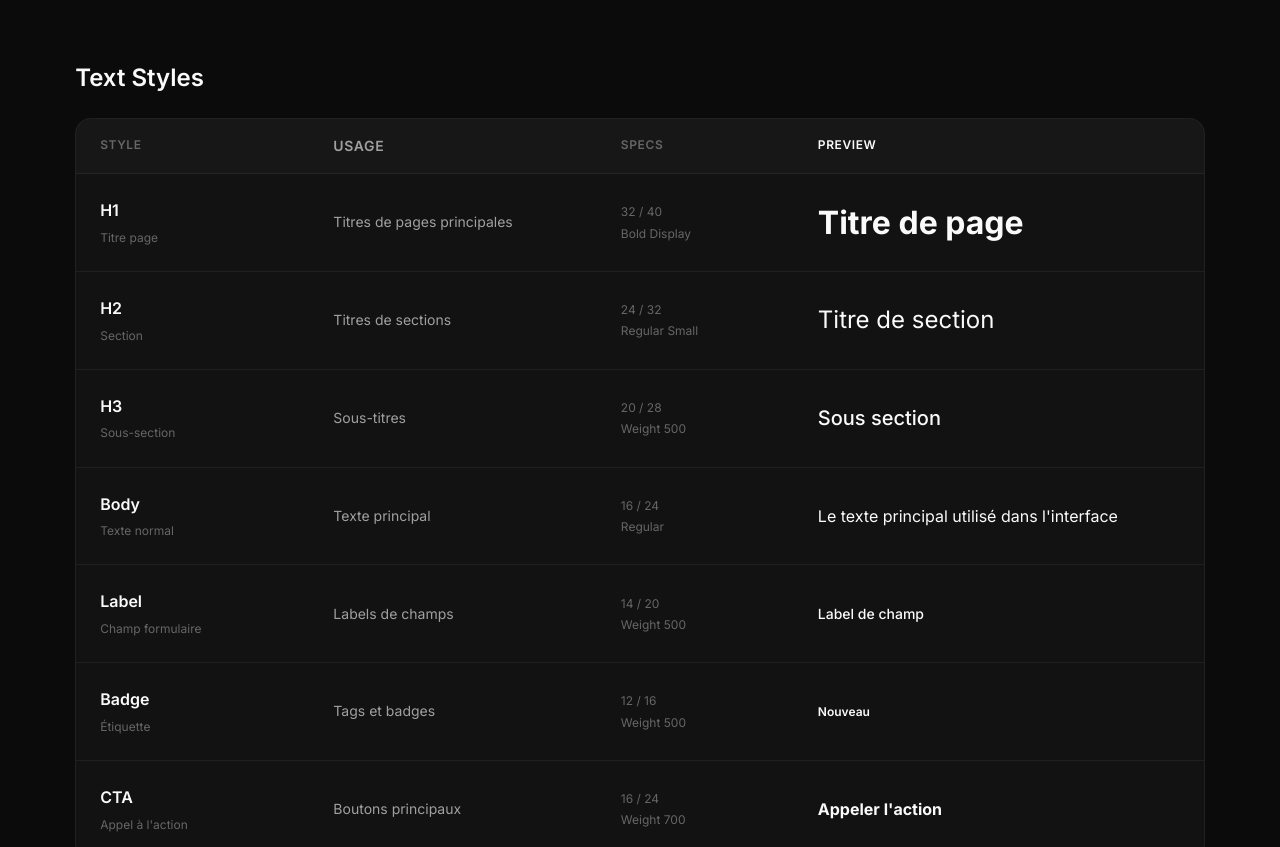
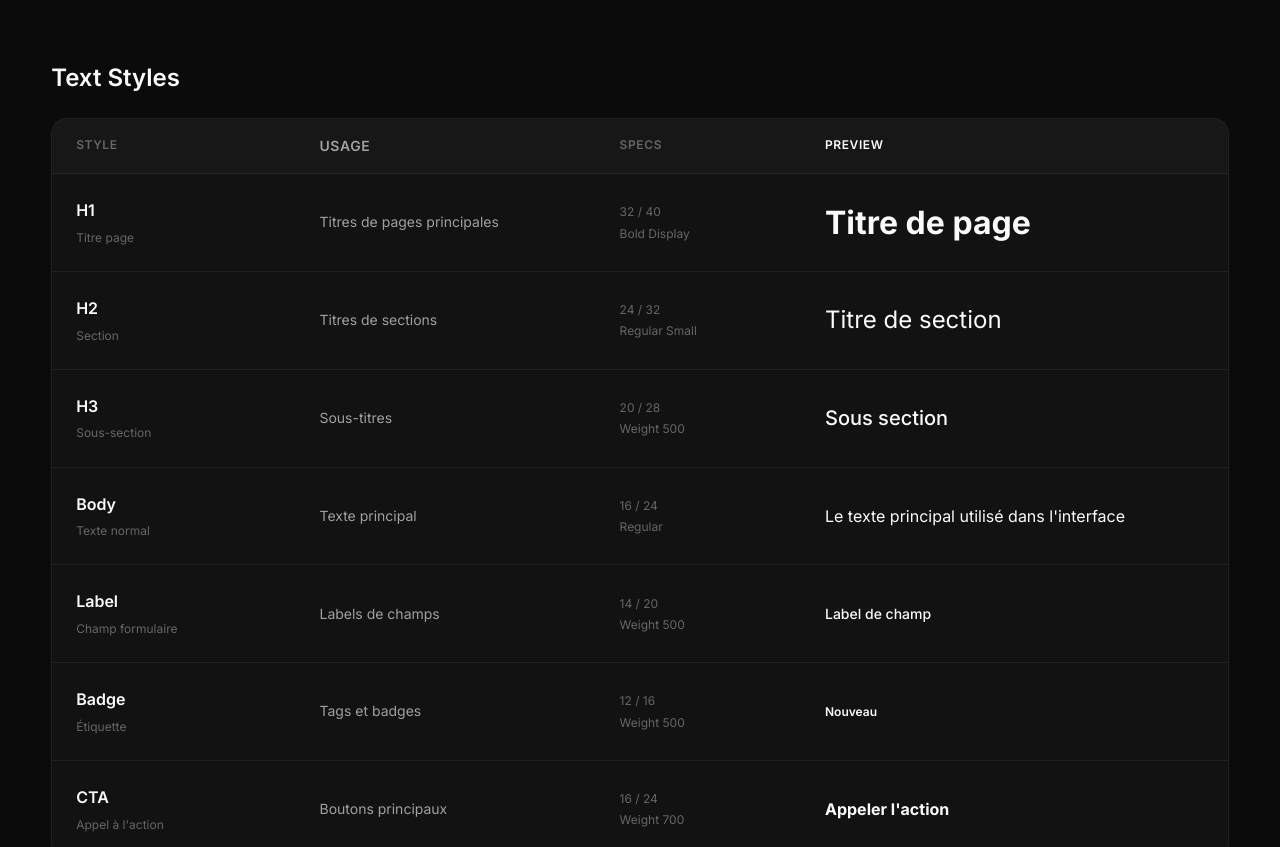
Before and after one commit to GuillaumeBracaval/portfolio-test, a plain HTML site: page revive.html in a window 1280 px wide. Shown: the part 7944-8791 px from the top of the page. Drawn offline with Linux system fonts and the light colour scheme.

Commit message:
marging ussiue

```diff
--- a/revive.html
+++ b/revive.html
@@ -278,7 +278,7 @@
             </div>
 
             <!-- Text Styles Table (Full Width) -->
-            <div class="reveal" style="margin-top: var(--space-16); padding: 0 var(--space-6);">
+            <div class="reveal" style="margin-top: var(--space-16);">
                 <h3 class="section-subtitle-small element-spacing">Text Styles</h3>
                 <div class="typo-table">
                     <div class="typo-table-header">
```
